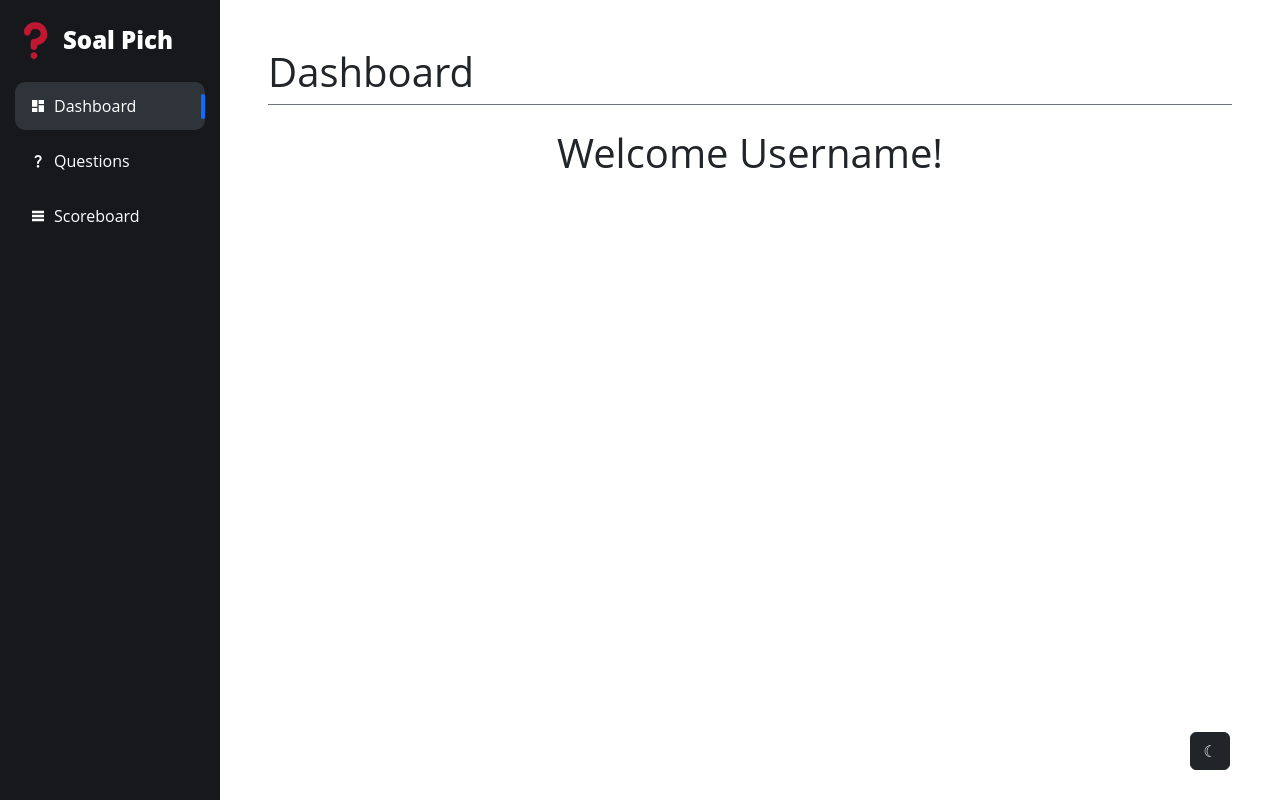
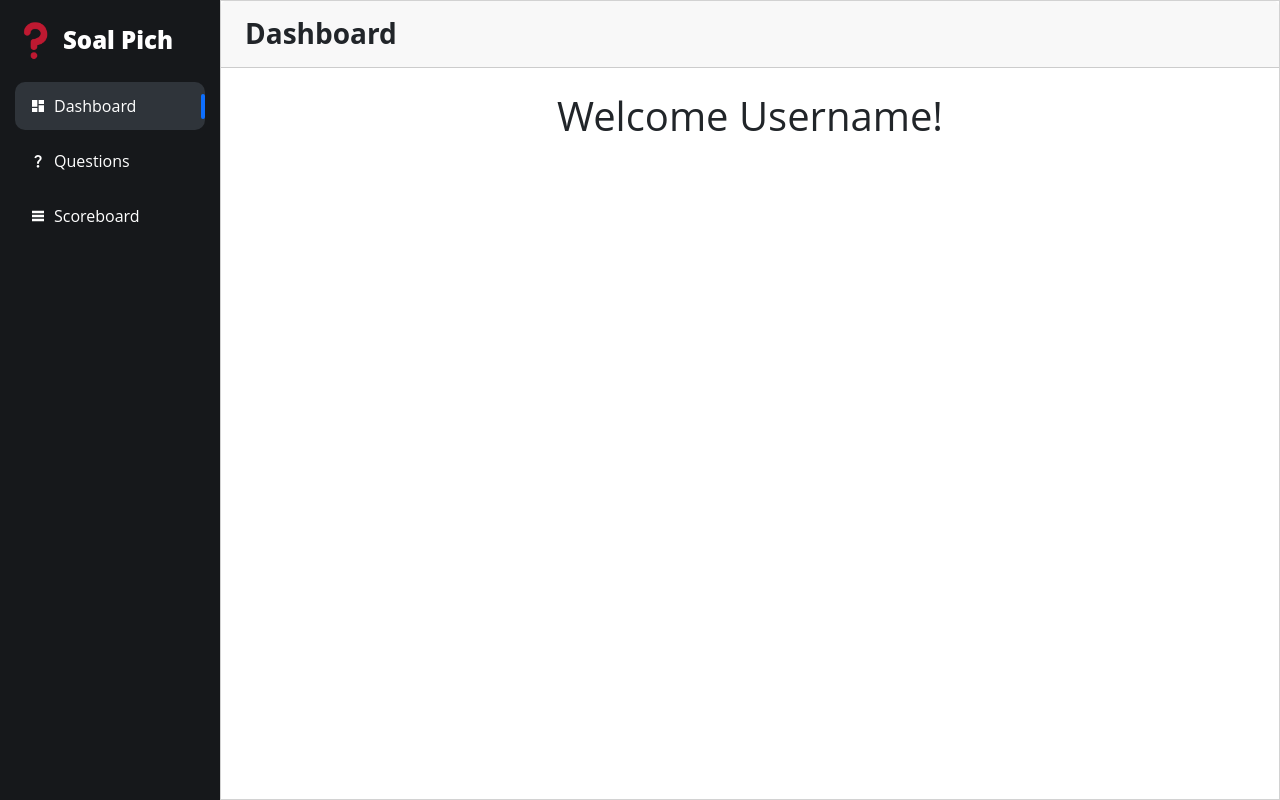
Before and after one commit to Ununennium119/soal-pich-web, a React (Vite) app: page /player/dashboard in a window 1280 px wide. Built offline with nearby package versions, Linux system fonts and the light colour scheme.

Commit message:
feat: improve content component

```diff
--- a/src/components/Content.jsx
+++ b/src/components/Content.jsx
@@ -3,9 +3,9 @@ import {Link} from "react-router-dom";
 
 const Content = ({children, header, subHeader, headerRoute}) => {
     return (
-        <div className="d-flex flex-column w-100 h-100 p-5" style={{marginLeft: '220px'}}>
-            <div className='d-flex flex-row w-100 border-bottom border-secondary mb-4'>
-                <h1>
+        <div className="card d-flex flex-column w-100 rounded-0 overflow-scroll" style={{marginLeft: '220px'}}>
+            <div className='card-header pt-3 ps-4'>
+                <h3 className="fw-bold">
                     {
                         headerRoute ?
                             <Link
@@ -15,9 +15,9 @@ const Content = ({children, header, subHeader, headerRoute}) => {
                             </Link> : header
                     }
                     {subHeader ? (<span> &#x276D; {subHeader}</span>) : null}
-                </h1>
+                </h3>
             </div>
-            <div className="d-flex flex-column w-100 align-items-center">
+            <div className="card-body d-flex flex-column w-100 align-items-center p-4">
                 {children}
             </div>
         </div>
--- a/src/components/PaginationComponent.jsx
+++ b/src/components/PaginationComponent.jsx
@@ -3,6 +3,8 @@ import {Pagination} from 'react-bootstrap';
 import PropTypes from "prop-types";
 
 const PaginationComponent = ({activePage, totalPages, onPageChange}) => {
+    const paginationItemWidth = "55px"
+
     const handlePageChange = (pageNumber) => {
         if (pageNumber !== activePage) {
             onPageChange(pageNumber);
@@ -26,7 +28,7 @@ const PaginationComponent = ({activePage, totalPages, onPageChange}) => {
                 <Pagination.Item
                     key={1}
                     onClick={() => handlePageChange(1)}
-                    style={{width: '50px'}}
+                    style={{width: paginationItemWidth}}
                     className='text-center'
                 >
                     1
@@ -44,7 +46,7 @@ const PaginationComponent = ({activePage, totalPages, onPageChange}) => {
                     key={page}
                     active={page === activePage}
                     onClick={() => handlePageChange(page)}
-                    style={{width: '50px'}}
+                    style={{width: paginationItemWidth}}
                     className='text-center'
                 >
                     {page}
@@ -61,7 +63,7 @@ const PaginationComponent = ({activePage, totalPages, onPageChange}) => {
                 <Pagination.Item
                     key={totalPages}
                     onClick={() => handlePageChange(totalPages)}
-                    style={{width: '50px'}}
+                    style={{width: paginationItemWidth}}
                     className='text-center'
                 >
                     {totalPages}
@@ -77,14 +79,14 @@ const PaginationComponent = ({activePage, totalPages, onPageChange}) => {
             <Pagination.Prev
                 onClick={() => handlePageChange(activePage - 1)}
                 disabled={activePage === 1}
-                style={{width: '50px'}}
+                style={{width: paginationItemWidth}}
                 className='text-center'
             />
             {getPaginationItems()}
             <Pagination.Next
                 onClick={() => handlePageChange(activePage + 1)}
                 disabled={activePage === totalPages}
-                style={{width: '50px'}}
+                style={{width: paginationItemWidth}}
                 className='text-center'
             />
         </Pagination>
```
Also changed, not shown: src/components/Pagination.jsx (deleted, +0 -19 lines).
